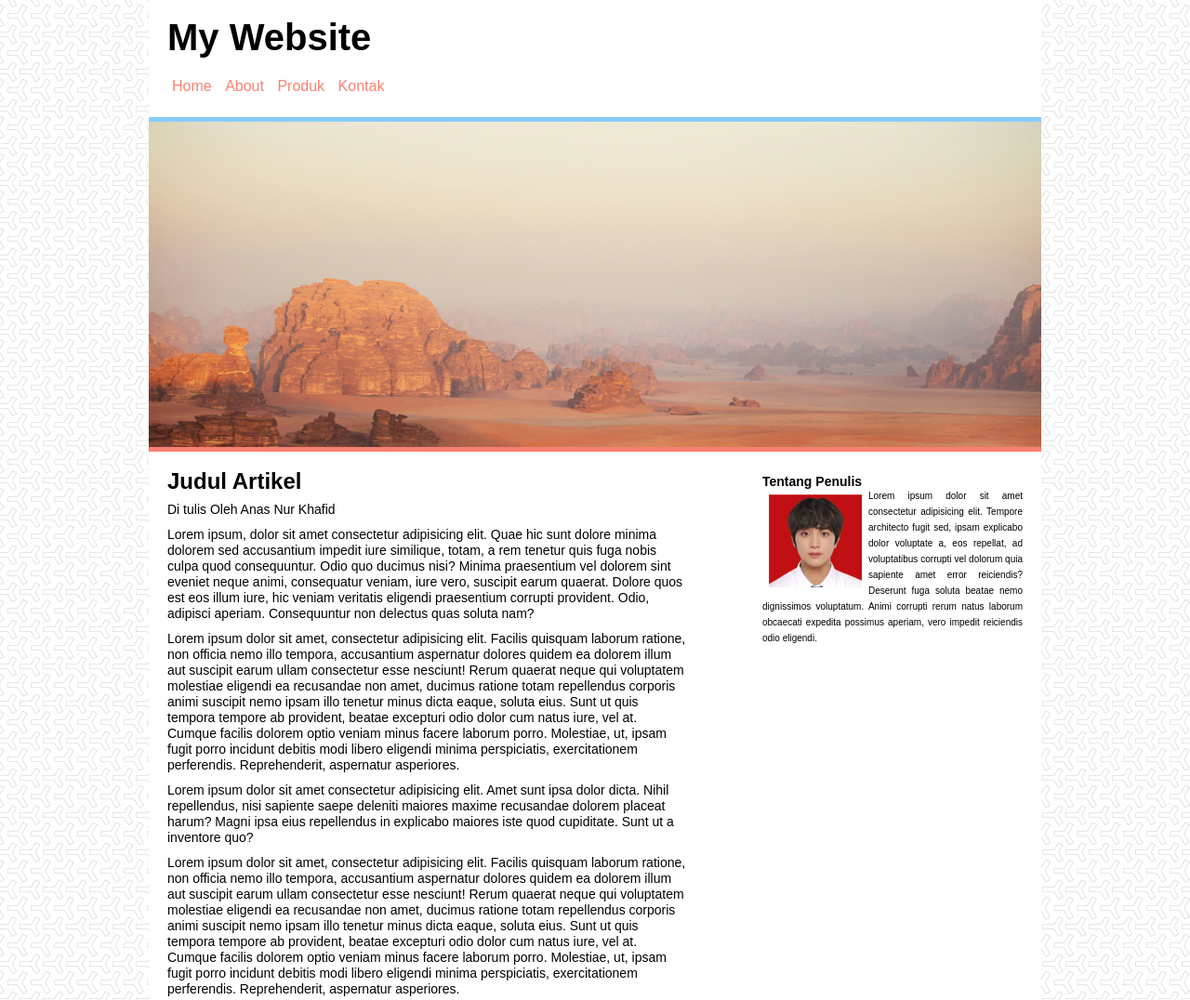
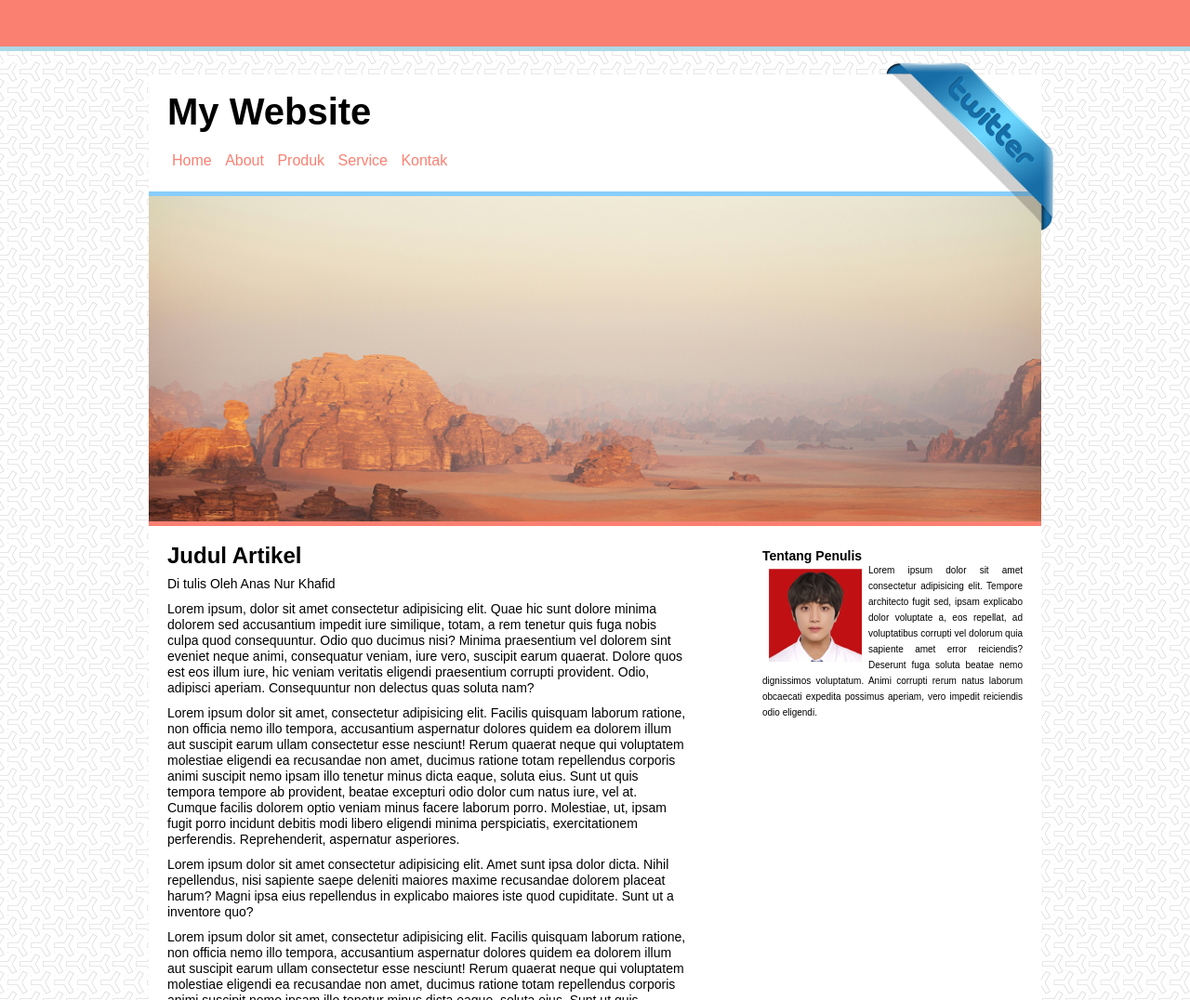
Before and after one commit to nurkfd/latihanwebsederhana3, a plain HTML site: page index.html in a window 1280 px wide. Shown: the top 1076 px of the page at 93% size. Drawn offline with Linux system fonts and the light colour scheme.

Commit message:
First Commit

```diff
--- a/Css/style.css
+++ b/Css/style.css
@@ -50,11 +50,35 @@ body {
 }
 
 .container{
-    background-color: white;
+    background-color: rgb(255, 255, 255);
     width: 960px;
-    margin: auto;
+    margin: 80px auto;
+    position: relative;
+}
+.twitter {
+    width: 200px;
+    height: 200px;
+    display: inline-block;
+    background-image: url(../Images/twiter.png);
+    background-repeat: no-repeat;
+    text-indent: -999px;
+    position: absolute;
+    right: -28px;
+    top: -23px;
+    color: white;
+    text-decoration: none;
+}
+.ribbon {
+    top: 0;
+    left: 0;
+    right: 0;
+    height: 50px;
+    background-color: salmon;
+    border-bottom: 5px solid lightblue;
+    position: fixed;
+    z-index: 999;
+}
 
-}
 
 .navbar h1 {
     font-size: 40px;
--- a/index.html
+++ b/index.html
@@ -4,17 +4,21 @@
     <meta charset="UTF-8">
     <meta http-equiv="X-UA-Compatible" content="IE=edge">
     <meta name="viewport" content="width=device-width, initial-scale=1.0">
-    <title>Web Saya 2</title>
+    <title>Web Saya 3</title>
     <link rel="stylesheet" href="Css/style.css"/>
 </head>
 <body>
+    <div class="ribbon"></div>
     <div class="container">
+        <a href="facebook.com" class="twitter">Klik Disini</a>
         <div class="navbar">
+
             <h1>My Website</h1>
             <ul>
                 <li><a href="#">Home</a></li>
                 <li><a href="#">About</a></li>
                 <li><a href="#">Produk</a></li>
+                <li><a href="#">Service</a></li>
                 <li><a href="#">Kontak</a></li>
             </ul>
         </div>
```
Also changed, not shown: Images/twiter.png (added).
